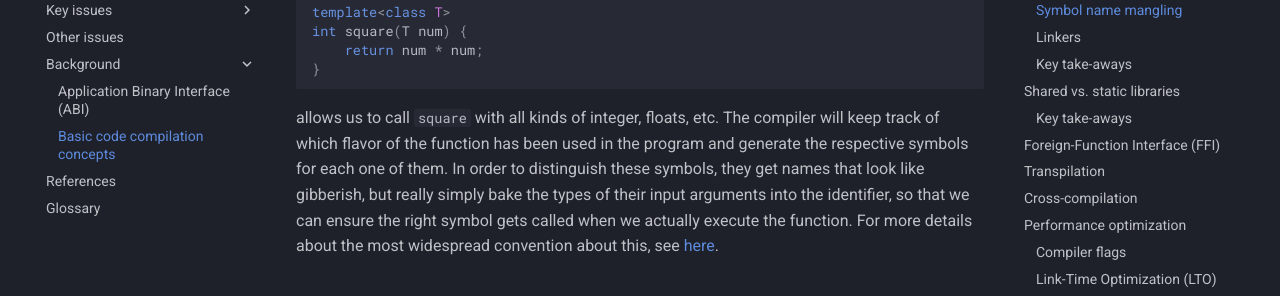
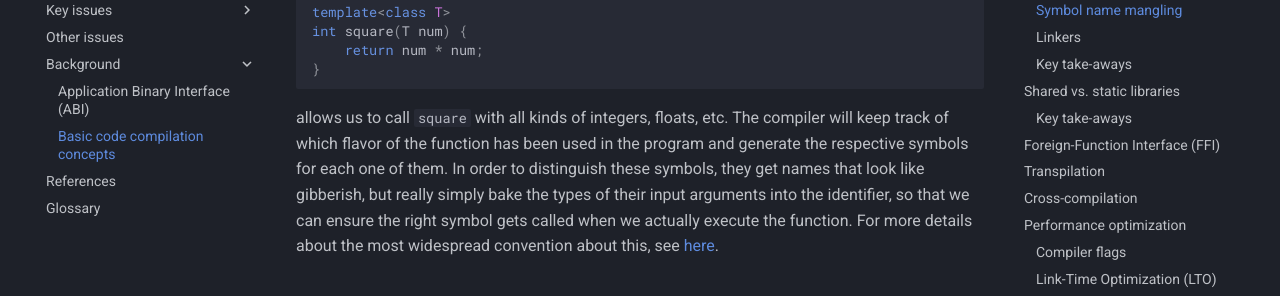
Before and after one commit to pypackaging-native/pypackaging-native, an MkDocs documentation site: the page built from docs/background/compilation_concepts.md, in a window 1280 px wide and 900 px high, scrolled down 1669 px. Shown: the part 152-448 px from the top of the window. Built offline with MkDocs 1.6.1 and Material for MkDocs 9.7.7, drawn with Linux system fonts in a browser that asks for light colours; comment, search, counter and statistics services are not loaded; part of the change alters nothing that is shown; some of the changed text lies outside the part shown.

Commit message:
Fix small typos in `compilation_concepts.md` (#12)

````diff
--- a/docs/background/compilation_concepts.md
+++ b/docs/background/compilation_concepts.md
@@ -7,7 +7,7 @@
     really vast field (even just for C/C++).
 
     Needless to say, adequately summarizing decades of work and developments
-    that have lead us to where we are now is not easy. If you find errors or
+    that have led us to where we are now is not easy. If you find errors or
     things to improve, please open an issue or PR!
 
 In order to get a computer to execute a given unit of work (say, application `X`
@@ -19,7 +19,7 @@ preconditions have to be met:
 - The symbol for `f` needs to be named (resp. "mangled") in a consistent manner
   between the compilation of the current code (for `X`), resp. the compilation
   of the library (`libfoo`, which contains the symbol for `f`).
-- The symbol for `f` needs to have be discoverable from within the currently
+- The symbol for `f` needs to be discoverable from within the currently
   running process; assuming `libfoo` is available on the machine where we are
   compiling, this is ensured by the _linker_.
 - Variables passed to the function need to be loaded into the right CPU
@@ -90,7 +90,7 @@ int square(T num) {
     return num * num;
 }
 ```
-allows us to call `square` with all kinds of integer, floats, etc. The compiler
+allows us to call `square` with all kinds of integers, floats, etc. The compiler
 will keep track of which flavor of the function has been used in the program
 and generate the respective symbols for each one of them. In order to
 distinguish these symbols, they get names that look like gibberish, but really
````
